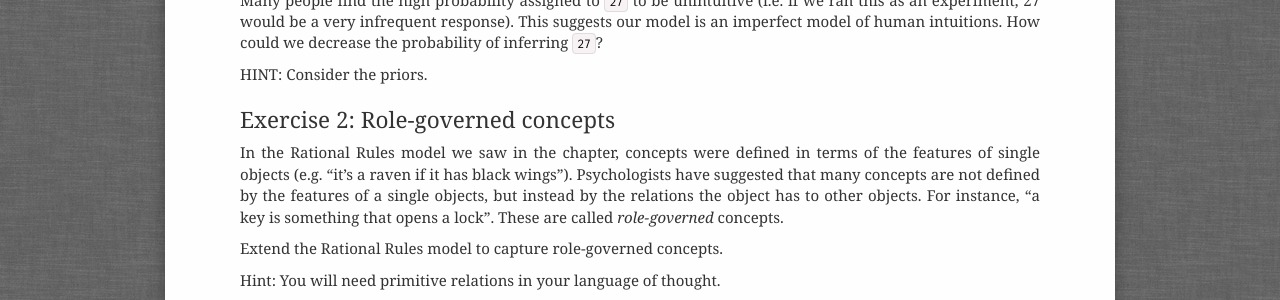
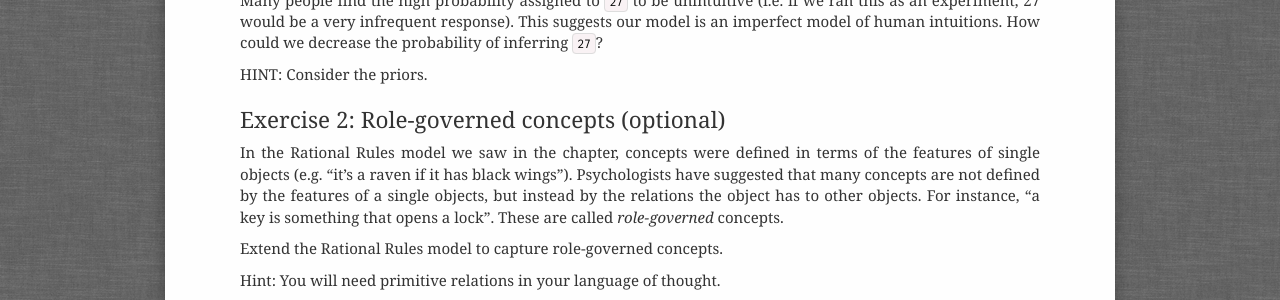
Before and after one commit to probmods/probmods2, a Jekyll site: the page built from exercises/lot-learning.md, in a window 1280 px wide. Shown: the part 875-1175 px from the top of the page. Built offline with Jekyll 4.4.1, drawn with Linux system fonts in a browser that asks for light colours; a script that is not in the unit is left out.

Commit message:
Made LoT #2 optional

```diff
--- a/exercises/lot-learning.md
+++ b/exercises/lot-learning.md
@@ -121,7 +121,7 @@
 HINT: Consider the priors.
 
 
-## Exercise 2: Role-governed concepts
+## Exercise 2: Role-governed concepts (optional)
 
 In the Rational Rules model we saw in the chapter, concepts were defined in terms of the features of single objects (e.g. "it's a raven if it has black wings").
 Psychologists have suggested that many concepts are not defined by the features of a single objects, but instead by the relations the object has to other objects.
```
Also changed, not shown: solutions/lot-learning.md (+1 -1 lines).
